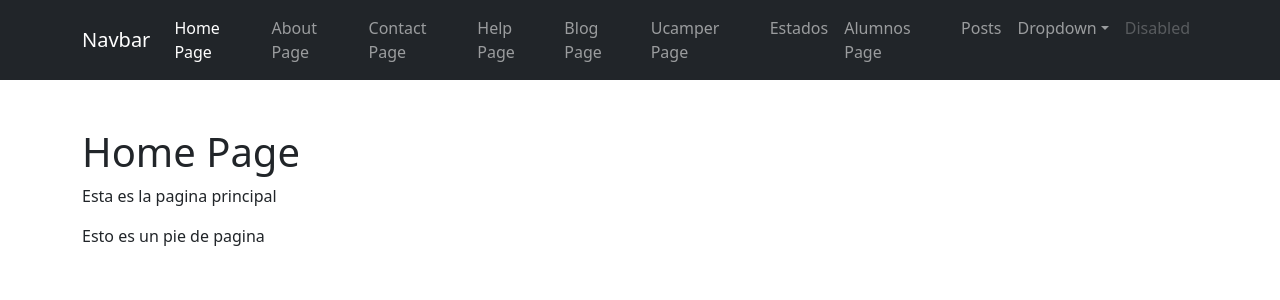
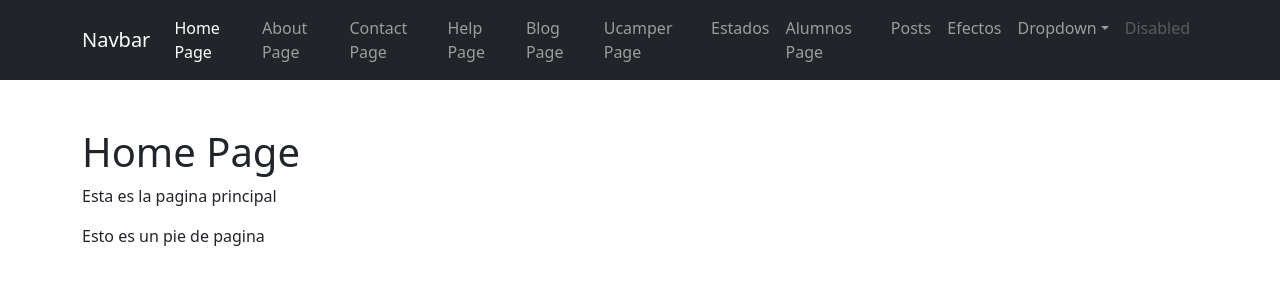
Before and after one commit to ArticislandOfficial/1.demo-app, a React (Create React App) app: page / in a window 1280 px wide. Shown: the top 300 px of the page. Built offline with nearby package versions, Linux system fonts and the light colour scheme.

Commit message:
ruteo de paginas

```diff
--- a/src/components/NavBar.jsx
+++ b/src/components/NavBar.jsx
@@ -125,6 +125,17 @@ const NavBar = () => {
                 Posts
               </NavLink>
             </li>
+            <li className="nav-item">
+              <NavLink
+                to="/efectos"
+                aria-current="page"
+                className={({ isActive }) =>
+                  isActive ? "nav-link active" : "nav-link"
+                }
+              >
+           Efectos
+              </NavLink>
+            </li>
             <li className="nav-item dropdown">
               <a
                 className="nav-link dropdown-toggle"
--- a/src/routers/AppRouter.jsx
+++ b/src/routers/AppRouter.jsx
@@ -17,6 +17,7 @@ import AlumnosPage from "../pages/AlumnosPage";
 import AlumnoPage from "../pages/AlumnoPage";
 import EstadoPage from "../pages/EstadoPage";
 import PostPage from "../pages/PostPage";
+import EffectosPages from "../pages/EffectosPages";
 
 const AppRouter = () => {
   return (
@@ -42,8 +43,10 @@ const AppRouter = () => {
               />
             }
           />
-          <Route path="/estados" element={<EstadoPage />}></Route>
-          <Route path="/posts" element={<PostPage />}></Route>
+          <Route path="/estados" element={<EstadoPage />} />
+          <Route path="/posts" element={<PostPage />} />
+          <Route path="/efectos" element={<EffectosPages />} />
+
           <Route path="*" element={<Navigate to="/" />} />
         </Routes>
       </div>
```
